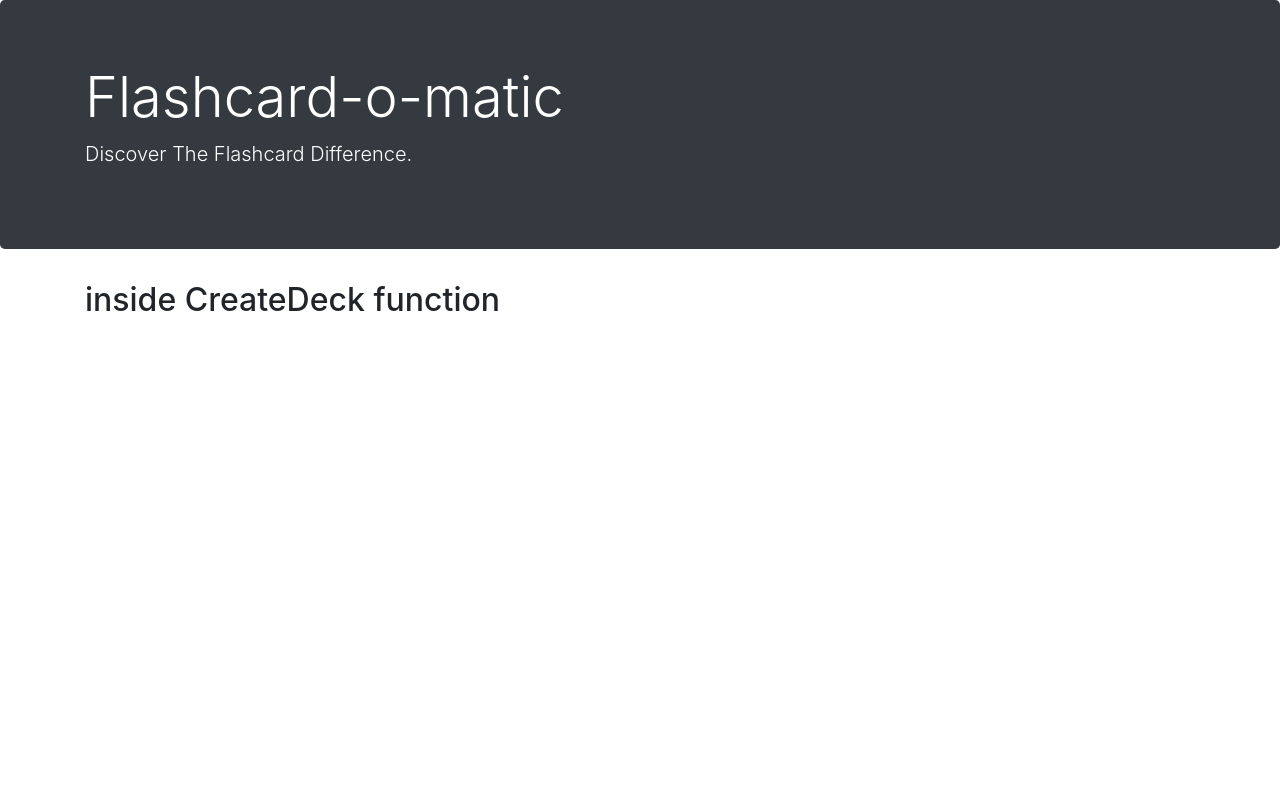
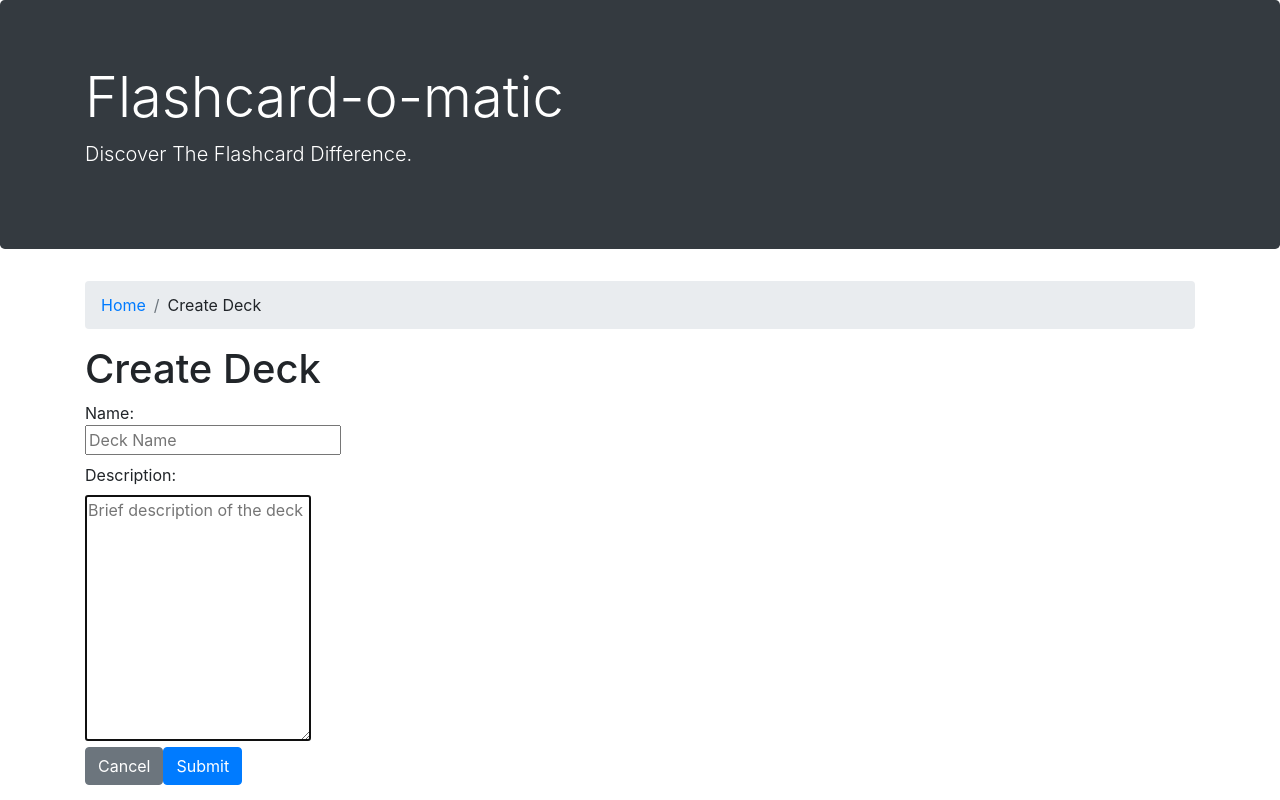
Before and after one commit to lambigini/Thinkful, a React (Create React App) app in the folder qualified-challenges/Project_Flashcards_Qualified_1/: page /decks/new in a window 1280 px wide. Built offline with nearby package versions, Linux system fonts and the light colour scheme; no server answers; a web font is replaced by a local one.

Commit message:
form initial layout done

```diff
--- a/qualified-challenges/Project_Flashcards_Qualified_1/src/DecksRoute/CreateDeck.js
+++ b/qualified-challenges/Project_Flashcards_Qualified_1/src/DecksRoute/CreateDeck.js
@@ -1,8 +1,62 @@
 import React, { useEffect, useState } from "react";
-import { Switch, Route } from "react-router-dom";
+import { Switch, Route, Link } from "react-router-dom";
 
 function CreateDeck() {
-  return <h2> inside CreateDeck function</h2>;
+  // return <h2> inside CreateDeck function</h2>;
+  //breadcrumb
+  // a form
+
+  return (
+    <div>
+      <nav aria-label="breadcrumb">
+        <ol className="breadcrumb">
+          <li className="breadcrumb-item">
+            <a href="/">Home</a>
+          </li>
+          <li className="breadcrumb-item">Create Deck</li>
+        </ol>
+      </nav>
+      <h1>Create Deck</h1>
+      <form>
+        <label htmlFor="name">
+          Name:
+          <br></br>
+          <input
+            id="name"
+            type="text"
+            name="name"
+            required
+            placeholder="Deck Name"
+            // onChange={handleNameChange}
+            // value={name}
+          />
+        </label>
+        <br></br>
+        <label htmlFor="description">Description: </label>
+        <br></br>
+        <textarea
+          id="description"
+          type="text"
+          name="description"
+          required
+          placeholder="Brief description of the deck"
+          autoFocus="on"
+          rows="10"
+          cols="20"
+          // onChange={handleDescriptionChange}
+          // value={description}
+        ></textarea>
+
+        <br></br>
+        <Link to="/" class="btn btn-secondary">
+          Cancel
+        </Link>
+        <Link to="/decks/:deckId" class="btn btn-primary">
+          Submit
+        </Link>
+      </form>
+    </div>
+  );
 }
 
 export default CreateDeck;
```
Also changed, not shown: 2 other files (tests, documents, lock files or other folders).
